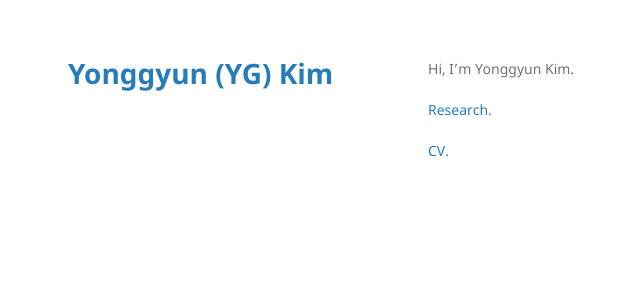
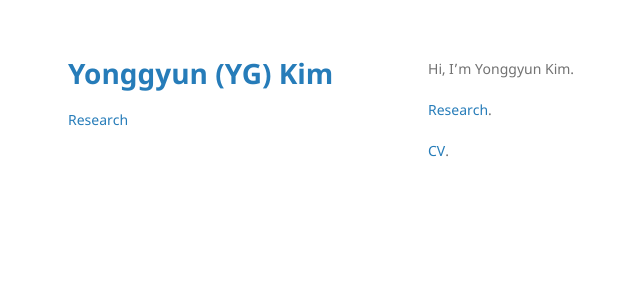
Before and after one commit to yonggyun-yg-kim/yonggyun-yg-kim.github.io, a Jekyll site: the page built from index.md, in a window 1280 px wide. Shown: the top 300 px of the page, without its empty margins (142-782 px from the left). Built offline with Jekyll 4.4.1, drawn with Linux system fonts in a browser that asks for light colours; the repository's description, which GitHub fills in, is left out.

Commit message:
Update default.html

```diff
--- a/_layouts/default.html
+++ b/_layouts/default.html
@@ -37,6 +37,9 @@
           <li><a href="{{ site.github.repository_url }}">View On <strong>GitHub</strong></a></li>
         </ul>
         {% endif %}
+
+        <p class="view"><a href="{{ https://yonggyun-yg-kim.github.io/Research.html }}">Research</a></p>
+
       </header>
       <section>
 
```
